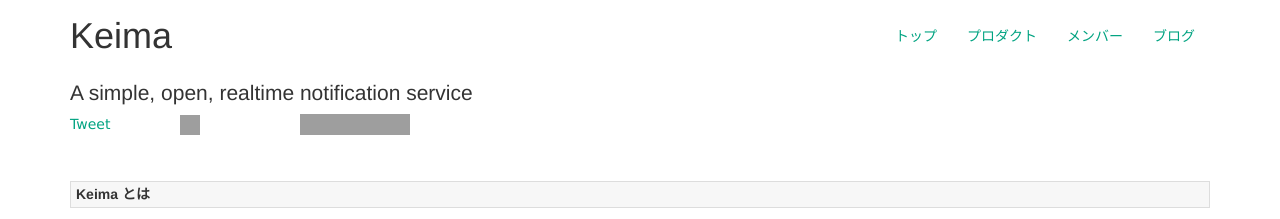
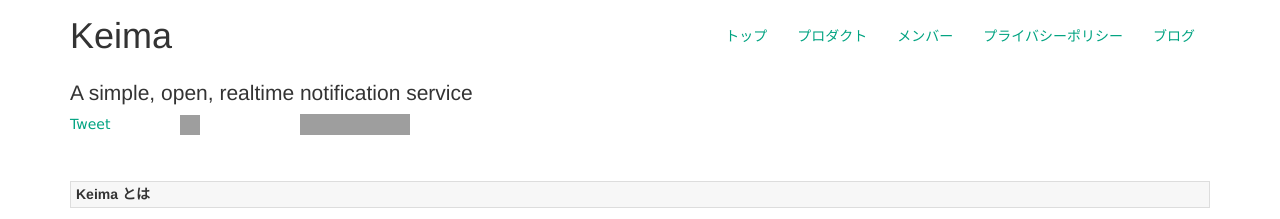
Before and after one commit to codefirst/codefirst.github.io, a Jekyll site: the page built from keima/index.md, in a window 1280 px wide. Shown: the top 219 px of the page. Built offline with Jekyll 4.4.1, drawn with Linux system fonts in a browser that asks for light colours; nearby versions of some CDN libraries; a script that is not in the unit is left out; comment, search, counter and statistics services are not loaded; grey boxes are pictures that could not be loaded.

Commit message:
Added: privacy policy link

```diff
--- a/_layouts/product.html
+++ b/_layouts/product.html
@@ -61,6 +61,7 @@
             <li><a href="/">トップ</a></li>
             <li><a href="/product.html">プロダクト</a></li>
             <li><a href="/member.html">メンバー</a></li>
+            <li><a href="/privacy_policy.html">プライバシーポリシー</a></li>
             <li><a href="http://blog.codefirst.org/">ブログ</a></li>
           </ul>
         </nav>
```
